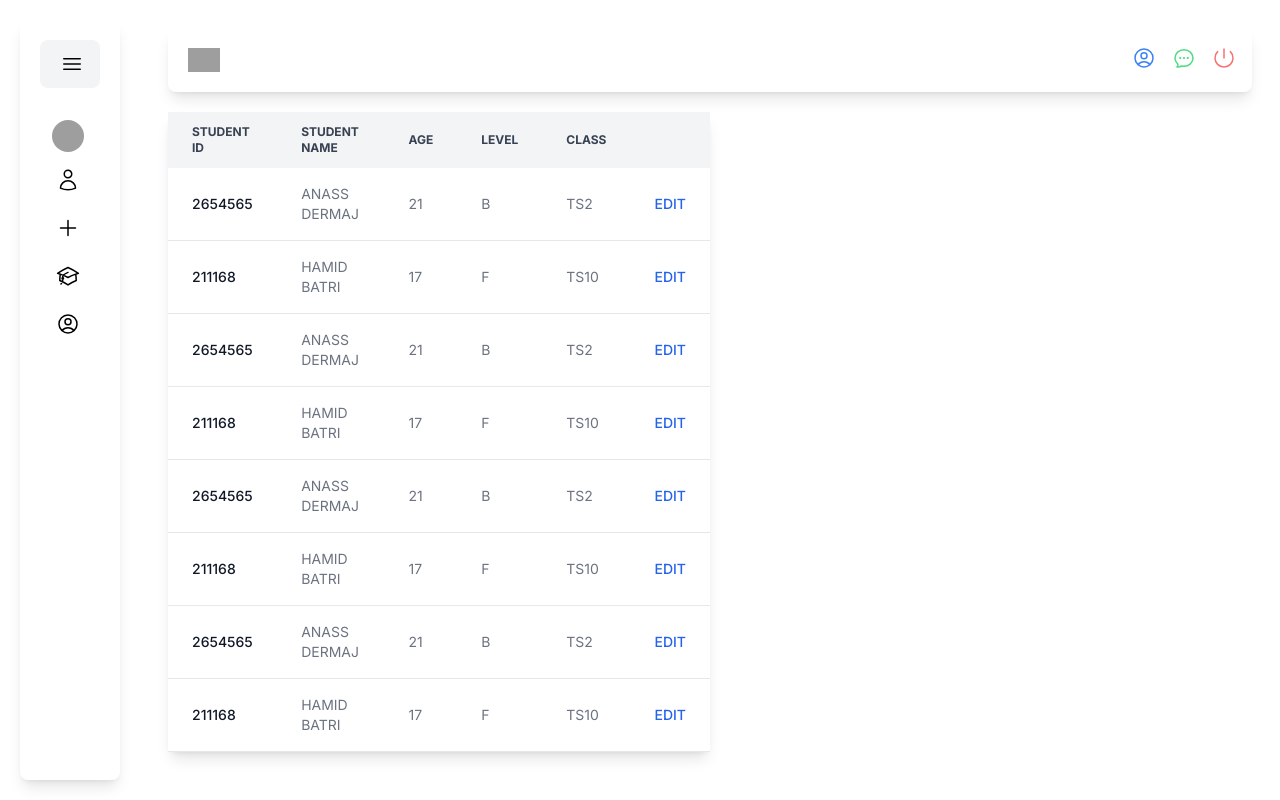
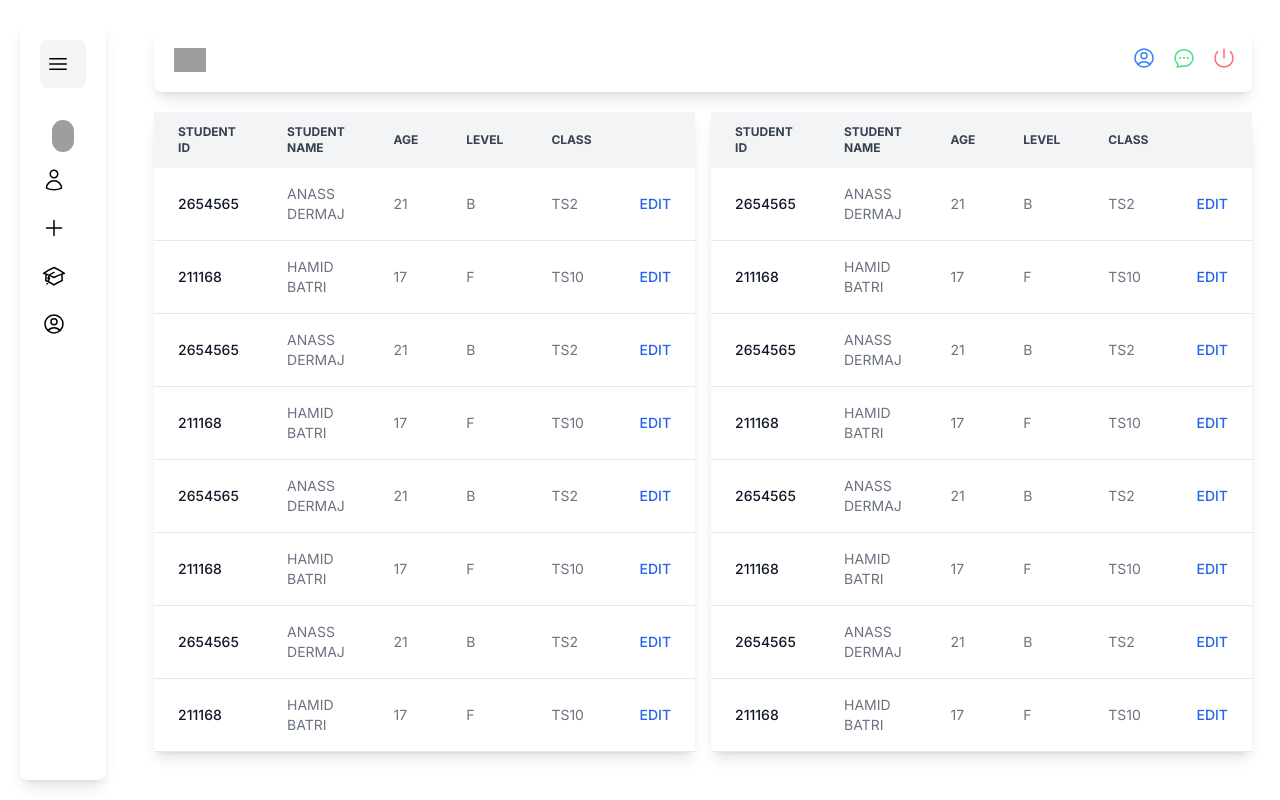
Before and after one commit to anass2002-dr/school-managment, a Next.js app: page / in a window 1280 px wide. Built offline with nearby package versions, Linux system fonts and the light colour scheme; grey boxes are pictures that could not be loaded; what tailwindcss-animated would draw is missing.

Commit message:
15-01-2024-14:42

```diff
--- /dev/null
+++ b/src/app/components/userList/items.tsx
@@ -0,0 +1,26 @@
+export default function UserItems({userlist}:any){
+    const v_userlist=userlist
+    // console.log(v_userlist)
+    return(
+        <tr className="bg-white border-b hover:bg-gray-50">
+            <th scope="row" className="px-6 py-4 font-medium text-gray-900 whitespace-nowrap " key={v_userlist.id}>
+                {v_userlist.id}
+            </th>
+            <td className="px-6 py-4" key={v_userlist.name}>
+                {v_userlist.name}
+            </td>
+            <td className="px-6 py-4" key={v_userlist.age}>
+                {v_userlist.age}
+            </td>
+            <td className="px-6 py-4" key={v_userlist.level}>
+                {v_userlist.level}
+            </td>
+            <td className="px-6 py-4" key={v_userlist.class}>
+                {v_userlist.class}
+            </td>
+            <td className="px-6 py-4 text-right">
+                <a href="#" className="font-medium text-blue-600  hover:underline">Edit</a>
+            </td>
+        </tr>
+    )
+}
--- a/src/app/components/userList/userList.tsx
+++ b/src/app/components/userList/userList.tsx
@@ -1,26 +1,97 @@
-export default function UserList({userlist}:any){
-    const v_userlist=userlist
+import UserItems from "./items"
+
+export default function UserList(){
+    const users=[
+        {
+            id:2654565,
+            name:"anass dermaj",
+            age:21,
+            level:"B",
+            class:"ts2"
+        },
+        {
+            id:211168,
+            name:"hamid batri",
+            age:17,
+            level:"f",
+            class:"ts10"
+        },
+        {
+          id:2654565,
+          name:"anass dermaj",
+          age:21,
+          level:"B",
+          class:"ts2"
+      },
+      {
+          id:211168,
+          name:"hamid batri",
+          age:17,
+          level:"f",
+          class:"ts10"
+      },
+      {
+        id:2654565,
+        name:"anass dermaj",
+        age:21,
+        level:"B",
+        class:"ts2"
+    },
+    {
+        id:211168,
+        name:"hamid batri",
+        age:17,
+        level:"f",
+        class:"ts10"
+    },
+    {
+      id:2654565,
+      name:"anass dermaj",
+      age:21,
+      level:"B",
+      class:"ts2"
+    },
+    {
+      id:211168,
+      name:"hamid batri",
+      age:17,
+      level:"f",
+      class:"ts10"
+    },
+    ]
     // console.log(v_userlist)
     return(
-        <tr className="bg-white border-b hover:bg-gray-50">
-            <th scope="row" className="px-6 py-4 font-medium text-gray-900 whitespace-nowrap " key={v_userlist.id}>
-                {v_userlist.id}
-            </th>
-            <td className="px-6 py-4" key={v_userlist.name}>
-                {v_userlist.name}
-            </td>
-            <td className="px-6 py-4" key={v_userlist.age}>
-                {v_userlist.age}
-            </td>
-            <td className="px-6 py-4" key={v_userlist.level}>
-                {v_userlist.level}
-            </td>
-            <td className="px-6 py-4" key={v_userlist.class}>
-                {v_userlist.class}
-            </td>
-            <td className="px-6 py-4 text-right">
-                <a href="#" className="font-medium text-blue-600  hover:underline">Edit</a>
-            </td>
-        </tr>
+        <table className="w-full text-sm text-left rtl:text-right bg-white text-gray-500 p-3">
+        <thead className="text-xs text-gray-700  uppercase rounded-lg bg-gray-100">
+            <tr>
+                <th scope="col" className="px-6 py-3">
+                    Student ID
+                </th>
+                <th scope="col" className="px-6 py-3">
+                    Student name
+                </th>
+                <th scope="col" className="px-6 py-3">
+                    Age
+                </th>
+                <th scope="col" className="px-6 py-3">
+                    Level
+                </th>
+                <th scope="col" className="px-6 py-3">
+                    Class
+                </th>
+                <th scope="col" className="px-6 py-3">
+                    <span className="sr-only">Edit</span>
+                </th>
+            </tr>
+        </thead>
+        <tbody className="uppercase">
+            {
+                users.map((user)=>
+                <UserItems userlist={user} key={user.id}/>
+                )
+            }
+
+        </tbody>
+    </table>
     )
 }
--- a/src/app/page.tsx
+++ b/src/app/page.tsx
@@ -4,101 +4,16 @@ import TestAnimation from './components/testanimation'
 import UserList from './components/userList/userList'
 
 export default function Home() {
-  const users=[
-    {
-        id:2654565,
-        name:"anass dermaj",
-        age:21,
-        level:"B",
-        class:"ts2"
-    },
-    {
-        id:211168,
-        name:"hamid batri",
-        age:17,
-        level:"f",
-        class:"ts10"
-    },
-    {
-      id:2654565,
-      name:"anass dermaj",
-      age:21,
-      level:"B",
-      class:"ts2"
-  },
-  {
-      id:211168,
-      name:"hamid batri",
-      age:17,
-      level:"f",
-      class:"ts10"
-  },
-  {
-    id:2654565,
-    name:"anass dermaj",
-    age:21,
-    level:"B",
-    class:"ts2"
-},
-{
-    id:211168,
-    name:"hamid batri",
-    age:17,
-    level:"f",
-    class:"ts10"
-},
-{
-  id:2654565,
-  name:"anass dermaj",
-  age:21,
-  level:"B",
-  class:"ts2"
-},
-{
-  id:211168,
-  name:"hamid batri",
-  age:17,
-  level:"f",
-  class:"ts10"
-},
-]
+
   return (
-    <div className="flex">
-            <div className="basis-1/2 bg-white rounded-lg shadow-lg">
-                <table className="w-full text-sm text-left rtl:text-right bg-white text-gray-500 p-3">
-                    <thead className="text-xs text-gray-700  uppercase rounded-lg bg-gray-100">
-                        <tr>
-                            <th scope="col" className="px-6 py-3">
-                                Student ID
-                            </th>
-                            <th scope="col" className="px-6 py-3">
-                                Student name
-                            </th>
-                            <th scope="col" className="px-6 py-3">
-                                Age
-                            </th>
-                            <th scope="col" className="px-6 py-3">
-                                Level
-                            </th>
-                            <th scope="col" className="px-6 py-3">
-                                Class
-                            </th>
-                            <th scope="col" className="px-6 py-3">
-                                <span className="sr-only">Edit</span>
-                            </th>
-                        </tr>
-                    </thead>
-                    <tbody className="uppercase">
-                        {
-                            users.map((user)=>
-                            <UserList userlist={user} />
-                            )
-                        }
-
-                    </tbody>
-                </table>
-            </div>
+    <div className="flex space-x-4">
+        <div className="basis-1/2 bg-white rounded-lg shadow-lg">
+            <UserList />
         </div>
+        <div className="basis-1/2 bg-white rounded-lg shadow-lg">
+            <UserList />
+        </div>
+    </div>
 
   )
 }
--- a/src/app/users/page.tsx
+++ /dev/null
@@ -1,62 +0,0 @@
-import UserList from "../components/userList/userList"
-
-export default function Users(){
-    const users=[
-        {
-            id:2654565,
-            name:"anass dermaj",
-            age:21,
-            level:"B",
-            class:"ts2"
-        },
-        {
-            id:211168,
-            name:"hamid batri",
-            age:17,
-            level:"f",
-            class:"ts10"
-        }
-    ]
-    return(
-
-        <div className="flex">
-            <div className="basis-1/2 bg-white rounded-lg shadow-lg">
-                <table className="w-full text-sm text-left rtl:text-right bg-white text-gray-500 p-3">
-                    <thead className="text-xs text-gray-700  uppercase rounded-lg bg-gray-100">
-                        <tr>
-                            <th scope="col" className="px-6 py-3">
-                                Student ID
-                            </th>
-                            <th scope="col" className="px-6 py-3">
-                                Student name
-                            </th>
-                            <th scope="col" className="px-6 py-3">
-                                Age
-                            </th>
-                            <th scope="col" className="px-6 py-3">
-                                Level
-                            </th>
-                            <th scope="col" className="px-6 py-3">
-                                Class
-                            </th>
-                            <th scope="col" className="px-6 py-3">
-                                <span className="sr-only">Edit</span>
-                            </th>
-                        </tr>
-                    </thead>
-                    <tbody className="uppercase">
-                        {
-                            users.map((user)=>
-                            <UserList userlist={user} />
-                            )
-                        }
-
-                    </tbody>
-                </table>
-            </div>
-        </div>
-
-
-
-    )
-}
```
Also changed, not shown: src/app/components/tables/simpleTable.tsx (added, +7 -0 lines).
